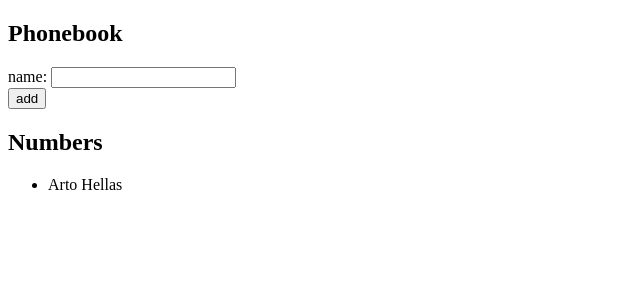
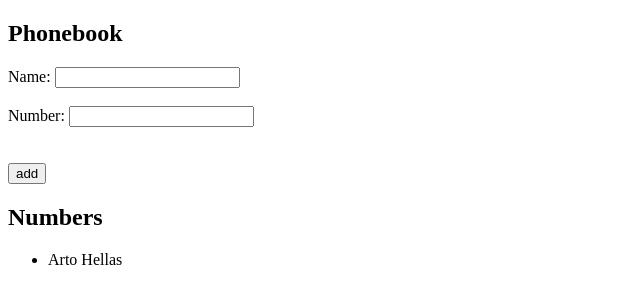
Before and after one commit to adrianagrd/React-form-app-API, a React (Vite) app: page / in a window 1280 px wide. Shown: the top 304 px of the page, without its empty margins (0-640 px from the left). Built offline with nearby package versions, Linux system fonts and the light colour scheme.

Commit message:
Added branch and solution for AC 2.8

```diff
--- a/src/App.jsx
+++ b/src/App.jsx
@@ -3,7 +3,7 @@ import { useState } from "react";
 const App = () => {
   const [persons, setPersons] = useState([{ name: "Arto Hellas" }]);
   const [newName, setNewName] = useState("");
-
+  const [newNumber, setNewNumber] = useState("");
 
   const addNewPerson = (event) => {
     event.preventDefault();
@@ -11,7 +11,7 @@ const App = () => {
       const newPerson = {
         id: Date.now(),
         name: newName,
-        number: ''
+        number: newNumber
       }
       setPersons([...persons, newPerson])
     } else {
@@ -24,8 +24,13 @@ const App = () => {
       <h2>Phonebook</h2>
       <form onSubmit={ addNewPerson }>
         <div>
-          name: <input value={newName} onChange={(event) => setNewName(event.target.value) } />
+          <label htmlFor="new-Name">Name: </label>
+          <input id="new-Name" value={ newName } onChange={ (event) => setNewName(event.target.value) } />
+          <br/><br/>
+          <label htmlFor="new-Number">Number: </label>
+          <input id="new-Number" value={ newNumber } onChange={ (event) => setNewNumber(event.target.value) } />
         </div>
+        <br/><br/>
         <div>
           <button type="submit">add</button>
         </div>
```
